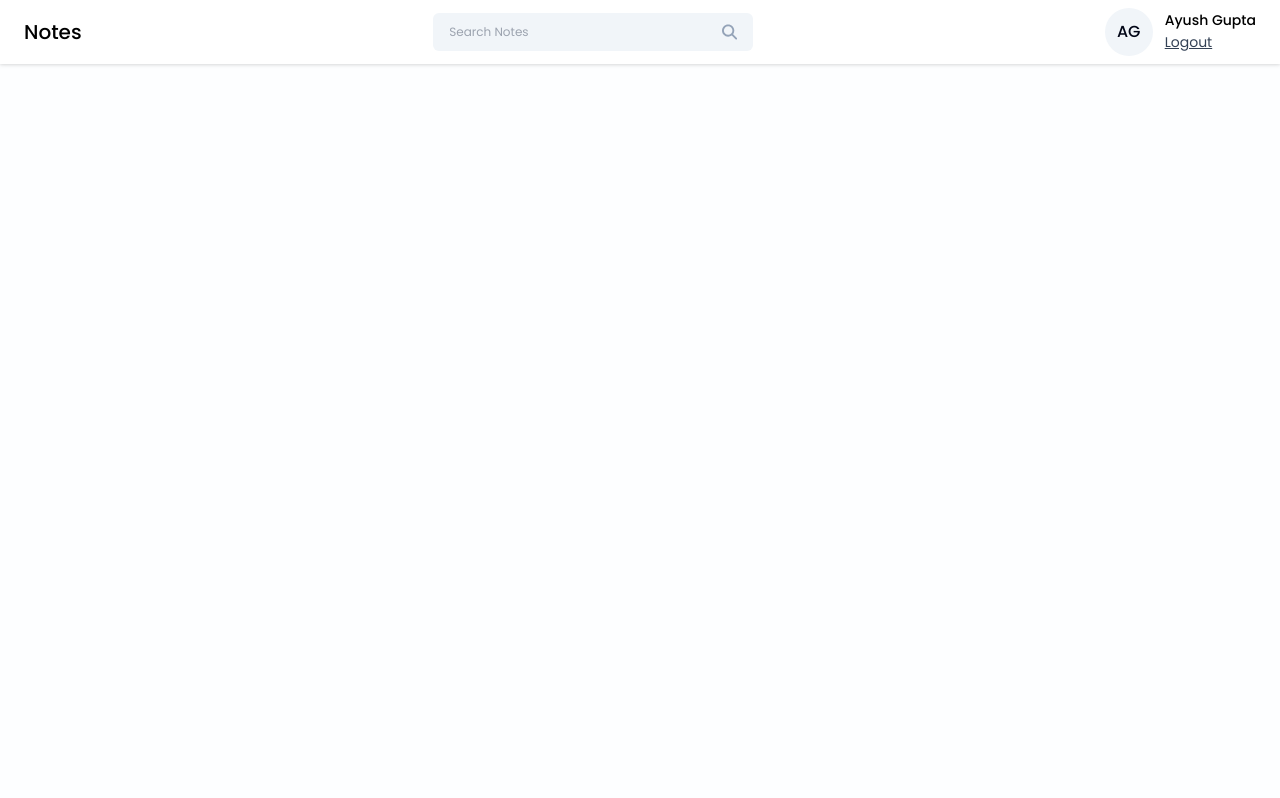
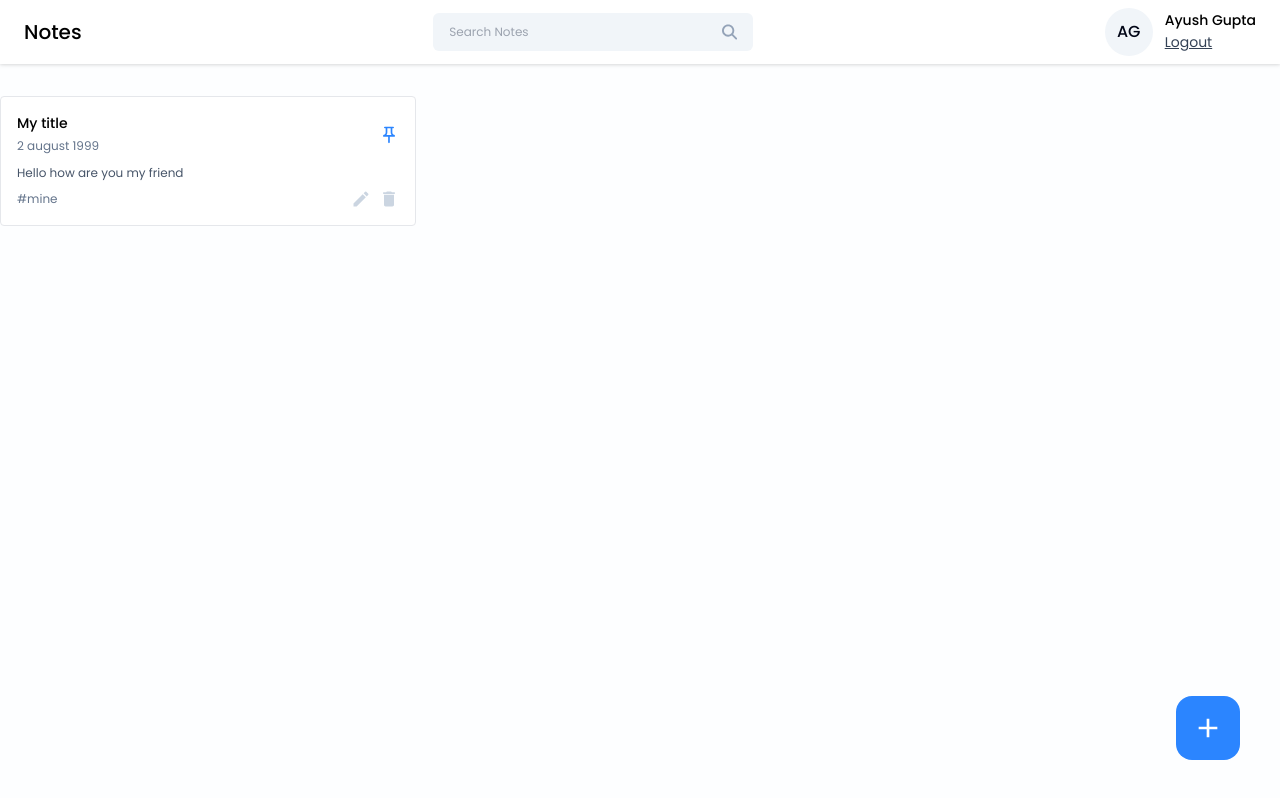
Before and after one commit to ayushagupta/Notes-App, a React (Vite) app in the folder frontend/notes-app/: page /dashboard in a window 1280 px wide. Built offline with nearby package versions, Linux system fonts and the light colour scheme.

Commit message:
add note card component, arrange in grid

```diff
--- /dev/null
+++ b/frontend/notes-app/src/components/Cards/NoteCard.jsx
@@ -0,0 +1,48 @@
+import React from "react";
+import { MdOutlinePushPin, MdCreate, MdDelete } from "react-icons/md";
+
+const NoteCard = ({
+  title,
+  date,
+  content,
+  tags,
+  isPinned,
+  onEdit,
+  onDelete,
+  onPinNote,
+}) => {
+  return (
+    <div className="border rounded p-4 bg-white hover:shadow-xl transition-all ease-in-out">
+      <div className="flex items-center justify-between">
+        <div>
+          <h6 className="text-sm font-medium">{title}</h6>
+          <span className="text-xs text-slate-500">{date}</span>
+        </div>
+
+        <MdOutlinePushPin
+          className={`icon-btn ${isPinned ? "text-primary" : "text-slate-300"}`}
+          onClick={onPinNote}
+        />
+      </div>
+
+      <p className="text-xs text-slate-600 mt-2">{content?.slice(0, 60)}</p>
+
+      <div className="flex items-center justify-between mt-2">
+        <div className="text-xs text-slate-500">{tags}</div>
+
+        <div className="flex items-center gap-2">
+          <MdCreate
+            className="icon-btn hover:text-green-600"
+            onClick={onEdit}
+          />
+          <MdDelete
+            className="icon-btn hover:text-red-500"
+            onClick={onDelete}
+          />
+        </div>
+      </div>
+    </div>
+  );
+};
+
+export default NoteCard;
--- a/frontend/notes-app/src/index.css
+++ b/frontend/notes-app/src/index.css
@@ -23,4 +23,8 @@
   .btn-primary {
     @apply w-full text-sm bg-primary text-white p-2 rounded my-1 hover:bg-blue-600;
   }
+
+  .icon-btn {
+    @apply text-xl text-slate-300 cursor-pointer hover:text-primary;
+  }
 }
--- a/frontend/notes-app/src/pages/Home/Home.jsx
+++ b/frontend/notes-app/src/pages/Home/Home.jsx
@@ -1,12 +1,34 @@
-import React from "react"
-import Navbar from "../../components/Navbar/Navbar"
+import React from "react";
+import Navbar from "../../components/Navbar/Navbar";
+import NoteCard from "../../components/Cards/NoteCard";
+import { MdAdd } from "react-icons/md";
 
 const Home = () => {
-    return (
-        <>
-          <Navbar />
-        </>
-    )
-}
+  return (
+    <>
+      <Navbar />
 
-export default Home
+      <div className="container mx-auto">
+        <div className="grid grid-cols-3 gap-4 mt-8">
+          <NoteCard
+            title="My title"
+            date="2 august 1999"
+            content="Hello how are you my friend"
+            tags="#mine"
+            isPinned={true}
+            onEdit={() => {}}
+            onDelete={() => {}}
+            onPinNote={() => {}}
+          />
+        </div>
+      </div>
+
+      <button className="w-16 h-16 flex items-center justify-center rounded-2xl bg-primary hover:bg-blue-600 absolute right-10 bottom-10" onClick={() => {}}>
+        <MdAdd className="text-[32px] text-white" />
+      </button>
+
+    </>
+  );
+};
+
+export default Home;
```
